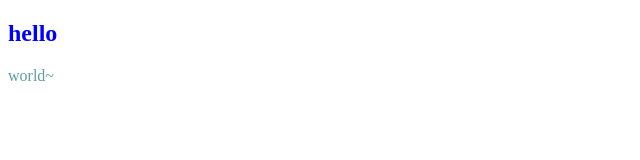
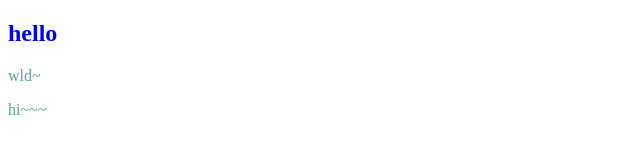
Before and after one commit to qwert2622/ubweb, a plain HTML site: page index.html in a window 1280 px wide. Shown: the full height of the page, 0-640 px from the left. Drawn offline with Linux system fonts and the light colour scheme.

Commit message:
main index edit

```diff
--- a/index.html
+++ b/index.html
@@ -9,6 +9,12 @@
 </head>
 <body>
     <h2>hello</h2>
-    <p>world~</p>
+    <p>wld~</p>
+
+
+
+
+
+    <p>hi~~~</p>
 </body>
 </html>
```
